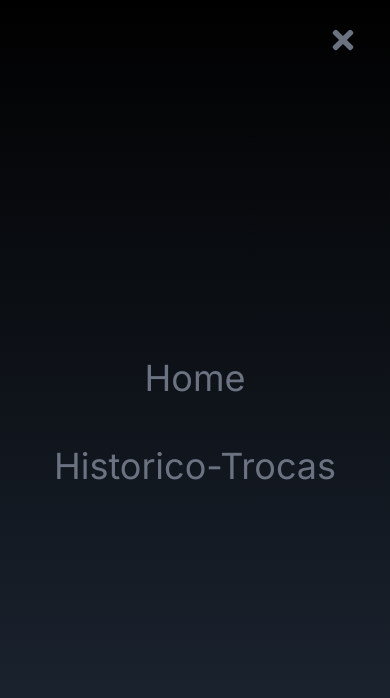
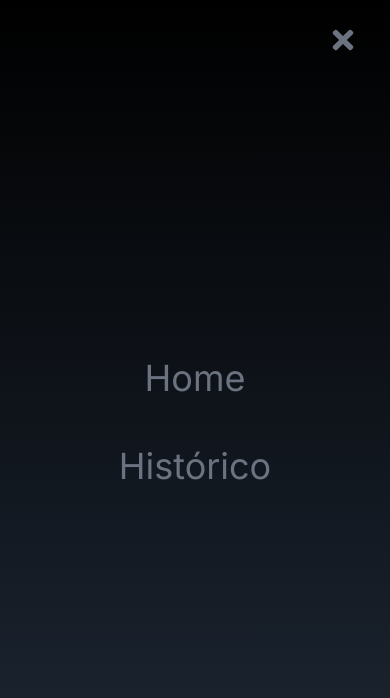
Before and after one commit to gregoriomagno/Pokemo, a Next.js app: page /historico-trocas in a window 390 px wide. Both pictures are taken after a click on the element 351 px from the left and 40 px from the top of the page. Shown: the top 698 px of the page. Built offline with nearby package versions, Linux system fonts and the light colour scheme.

Commit message:
fix: corrigindo titulo de navBar responsiva

```diff
--- a/src/components/Navbar/Navbar.tsx
+++ b/src/components/Navbar/Navbar.tsx
@@ -68,13 +68,13 @@ const Navbar = () => {
 
       {nav && (
         <ul className="flex flex-col justify-center items-center absolute top-0 left-0 w-full h-screen bg-gradient-to-b from-black to-gray-800 text-gray-500">
-          {links.map(({ id, link }) => (
+          {links.map(({ id, link,label }) => (
             <li
               key={id}
               className="px-4 cursor-pointer capitalize py-6 text-4xl"
             >
               <Link onClick={() => setNav(!nav)} href={link}>
-                {link}
+                {label}
               </Link>
             </li>
           ))}
```
